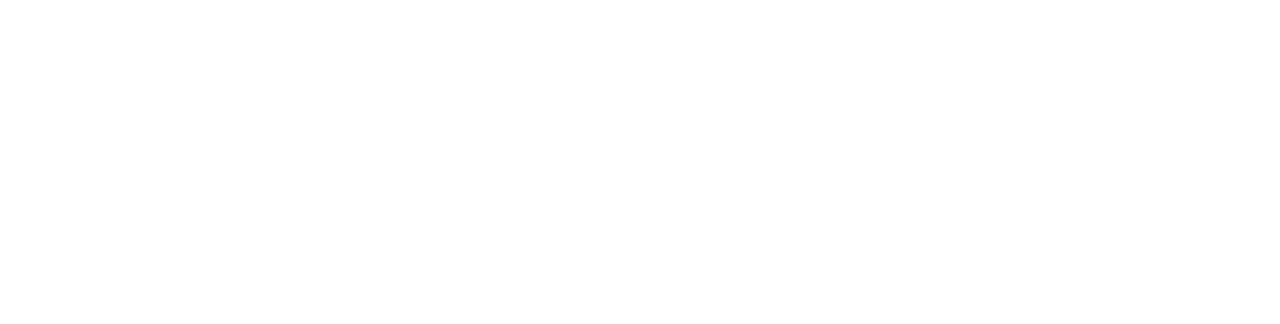
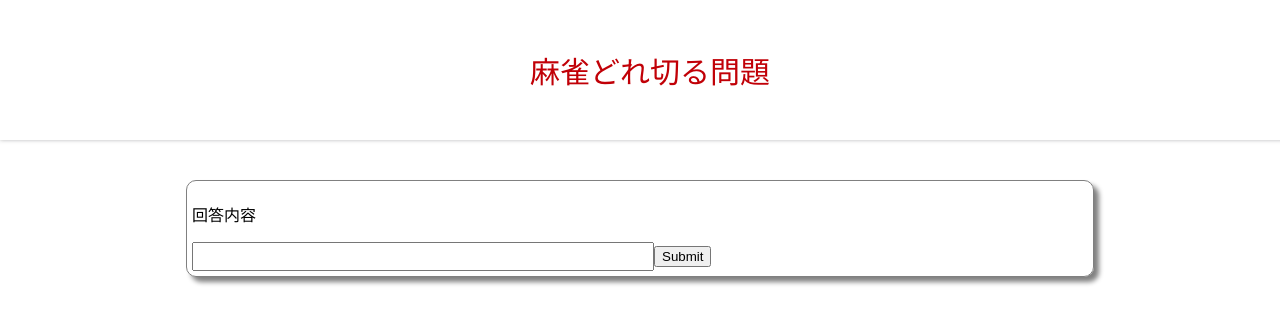
Before and after one commit to ut-code/mahjong, a React (Vite) app: page /answer in a window 1280 px wide. Before the commit this address had no page. Shown: the top 324 px of the page. Built offline with nearby package versions, Linux system fonts and the light colour scheme.

Commit message:
added answer page

```diff
--- a/src/App.tsx
+++ b/src/App.tsx
@@ -7,6 +7,7 @@
   Route,
 } from "react-router-dom";
 import PostScreen from "./PostScreen";
+import Answer from "./pages/Answer";
 
 function App() {
   return (
@@ -15,6 +16,7 @@
         <Routes>
             <Route path='/' element={<Home/>} />
             <Route path='/postscreen' element={<PostScreen/>} />
+            <Route path='/answer' element={<Answer/>}/>
         </Routes>
       </div>
     </Router>
--- /dev/null
+++ b/src/pages/Answer.tsx
@@ -0,0 +1,25 @@
+import "../styles/Answer.css"
+import Header from "./Header"
+
+function Answer(){
+    return(
+        <div>
+            <Header/>
+            <CreateAnswer/>
+        </div>
+    )
+}
+
+function CreateAnswer(){
+    return(
+        <div className="formbox">
+            <form>
+                <p>回答内容</p>
+                <input type="text" name="replycontent" className="replybox"></input>
+                <input type="submit"></input>
+            </form>
+        </div>
+    )
+}
+
+export default Answer;
--- /dev/null
+++ b/src/styles/Answer.css
@@ -0,0 +1,13 @@
+.formbox{
+    width: 70%;
+    margin: auto;
+    padding: 5px;
+    border-radius: 10px;
+    border: 1px solid gray;
+    box-shadow: 5px 5px 5px gray;
+}
+.replybox{
+    width: 50%;
+    margin: auto;
+    padding: 5px;
+}
```
